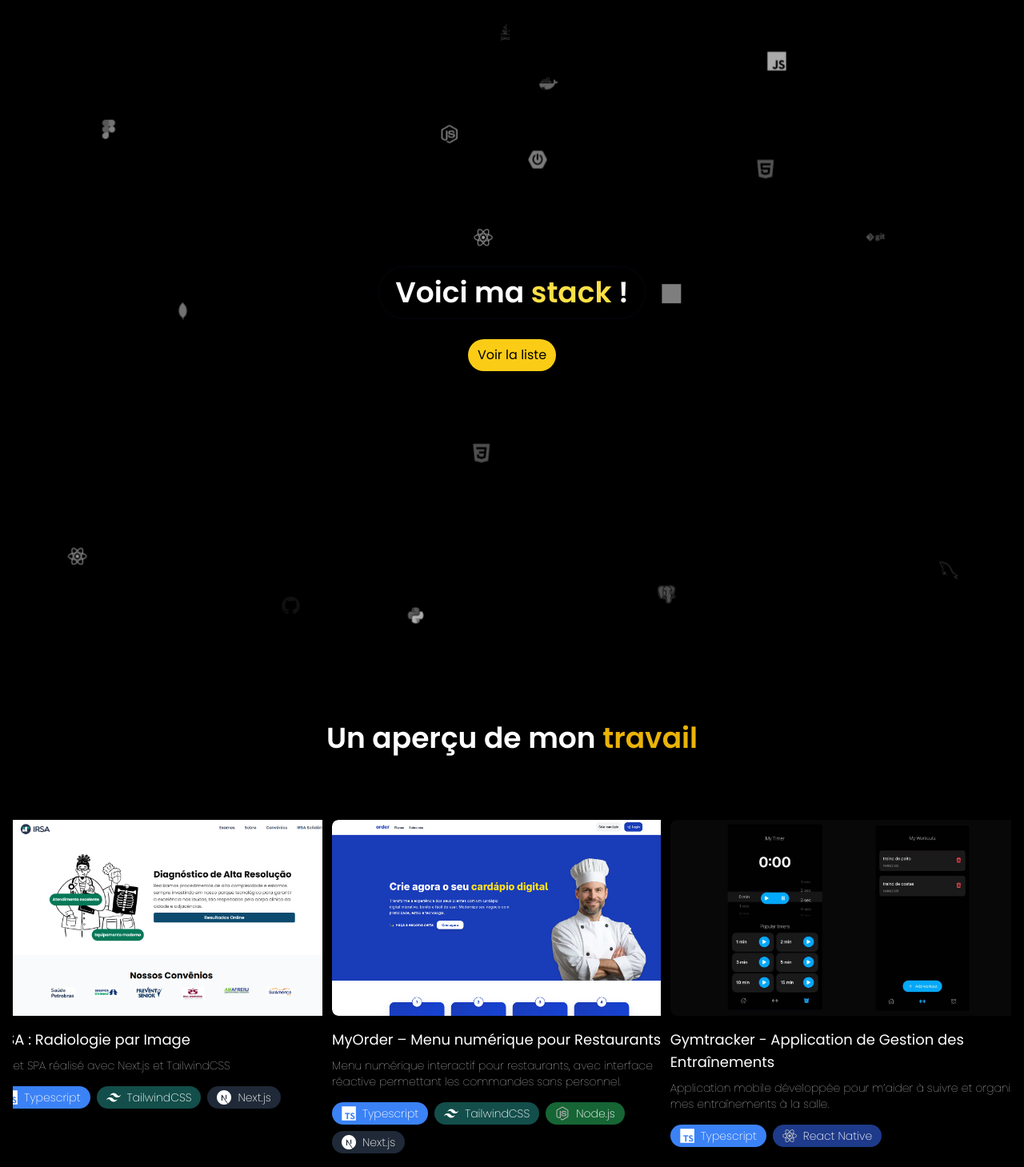
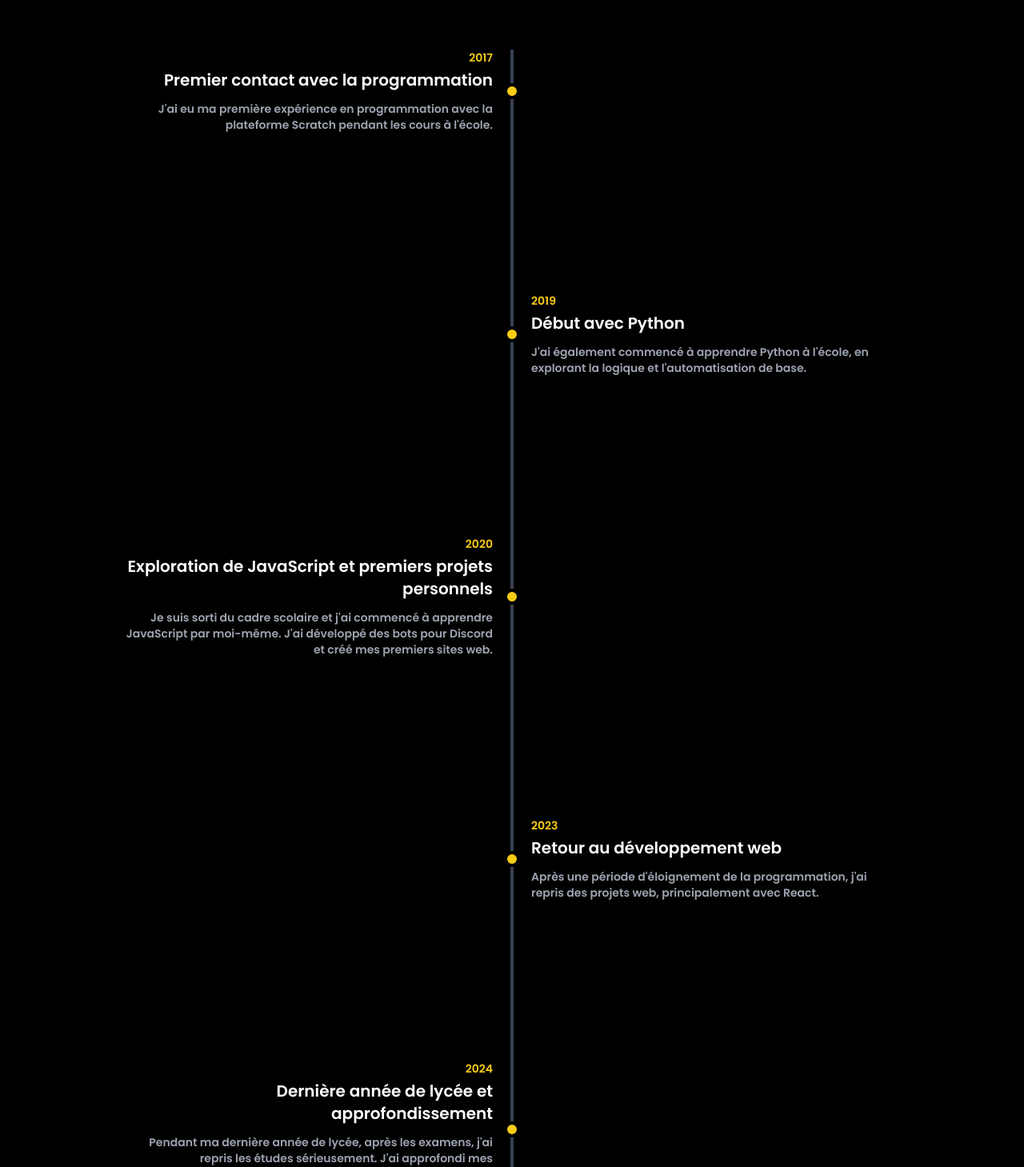
Before and after one commit to antoniovita/portfolio, a Next.js app: page /french in a window 1280 px wide. Shown: the part 802-2261 px from the top of the page at 80% size. Built offline with nearby package versions, Linux system fonts and the light colour scheme; grey boxes are pictures that could not be loaded.

Commit message:
timeline done

```diff
--- a/package.json
+++ b/package.json
@@ -17,6 +17,7 @@
     "@fortawesome/react-fontawesome": "^0.2.2",
     "@radix-ui/react-slot": "^1.1.2",
     "@shadcn/ui": "^0.0.4",
+    "aos": "^2.3.4",
     "class-variance-authority": "^0.7.1",
     "clsx": "^2.1.1",
     "framer-motion": "^12.4.7",
@@ -30,6 +31,7 @@
   },
   "devDependencies": {
     "@eslint/eslintrc": "^3",
+    "@types/aos": "^3.0.7",
     "@types/node": "^20",
     "@types/react": "^19",
     "@types/react-dom": "^19",
--- a/src/app/french/page.tsx
+++ b/src/app/french/page.tsx
@@ -8,6 +8,7 @@ import Link from "next/link";
 import { motion } from "framer-motion";
 import emailjs from '@emailjs/browser';
 import MyWork from "@/components/mywork";
+import Timeline from "@/components/timeline";
 
 const Home = () => {
   const [email, setEmail] = useState('');
@@ -75,6 +76,40 @@ const Home = () => {
     ],
   }
 ];
+
+const timeline = [
+  {
+    year: '2017',
+    title: 'Premier contact avec la programmation',
+    description: 'J\'ai eu ma première expérience en programmation avec la plateforme Scratch pendant les cours à l\'école.',
+  },
+  {
+    year: '2019',
+    title: 'Début avec Python',
+    description: 'J\'ai également commencé à apprendre Python à l\'école, en explorant la logique et l\'automatisation de base.',
+  },
+  {
+    year: '2020',
+    title: 'Exploration de JavaScript et premiers projets personnels',
+    description: 'Je suis sorti du cadre scolaire et j\'ai commencé à apprendre JavaScript par moi-même. J\'ai développé des bots pour Discord et créé mes premiers sites web.',
+  },
+  {
+    year: '2023',
+    title: 'Retour au développement web',
+    description: 'Après une période d\'éloignement de la programmation, j\'ai repris des projets web, principalement avec React.',
+  },
+  {
+    year: '2024',
+    title: 'Dernière année de lycée et approfondissement',
+    description: 'Pendant ma dernière année de lycée, après les examens, j\'ai repris les études sérieusement. J\'ai approfondi mes compétences en développement web et commencé à apprendre Java.',
+  },
+  {
+    year: '2025',
+    title: 'Début des études en informatique',
+    description: 'J\'ai commencé l\'université avec de bonnes bases, en me spécialisant dans le développement full-stack et en découvrant les données et l\'IA avec PyTorch.',
+  },
+];
+
 
 
   const [icons, setIcons] = useState<{ src: string; top: number; left: number; animationDelay: string }[]>([]);
@@ -223,6 +258,9 @@ const Home = () => {
         </motion.div>
       </div>
 
+     <Timeline timeline={timeline}  />
+
+
       <motion.div initial={{ opacity: 0 }} whileInView={{ opacity: 1 }} transition={{ duration: 3, ease: "easeOut" }} viewport={{ amount: 0.2 }} className="px-4">
   <div className="flex flex-col justify-center items-center h-screen relative">
     <h1 className="text-3xl md:text-4xl z-30 mb-[5px] text-center bg-black rounded-full border border-gray-950 px-5 py-3"> Voici ma<span className="text-yellow-300"> stack </span>!</h1>
--- a/src/app/italian/page.tsx
+++ b/src/app/italian/page.tsx
@@ -8,6 +8,7 @@ import Link from "next/link";
 import { motion } from "framer-motion";
 import emailjs from '@emailjs/browser';
 import MyWork from "@/components/mywork";
+import Timeline from "@/components/timeline";
 
 const Home = () => {
   const [email, setEmail] = useState('');
@@ -74,6 +75,40 @@ const projects = [
 ];
 
   const title = "Un po' del mio lavoro";
+
+  const timeline = [
+  {
+    year: '2017',
+    title: 'Primo contatto con la programmazione',
+    description: 'Ho avuto la mia prima esperienza con la programmazione usando la piattaforma Scratch durante le lezioni scolastiche.',
+  },
+  {
+    year: '2019',
+    title: 'Inizio con Python',
+    description: 'Ho iniziato a imparare Python a scuola, esplorando logica e automazione di base.',
+  },
+  {
+    year: '2020',
+    title: 'Esplorazione di JavaScript e primi progetti personali',
+    description: 'Ho iniziato a imparare JavaScript da autodidatta. Ho creato bot per Discord e realizzato i miei primi siti web.',
+  },
+  {
+    year: '2023',
+    title: 'Ritorno allo sviluppo web',
+    description: 'Dopo un periodo con poco contatto con la programmazione, ho ripreso a lavorare su progetti web, principalmente con React.',
+  },
+  {
+    year: '2024',
+    title: 'Ultimo anno di liceo e approfondimento',
+    description: 'Durante l’ultimo anno di liceo, dopo gli esami, ho ripreso a studiare seriamente. Ho approfondito le mie competenze nel web e ho iniziato a imparare Java.',
+  },
+  {
+    year: '2025',
+    title: 'Inizio della laurea in Informatica',
+    description: 'Ho iniziato l’università con una buona base, concentrandomi sullo sviluppo full-stack e iniziando il mio percorso nei dati e nell’intelligenza artificiale con PyTorch.',
+  },
+];
+
 
 
 
@@ -222,6 +257,9 @@ const projects = [
         </motion.div>
       </div>
 
+      <Timeline timeline={timeline}  />
+
+
       <motion.div initial={{ opacity: 0 }} whileInView={{ opacity: 1 }} transition={{ duration: 3, ease: "easeOut" }} viewport={{ amount: 0.2 }} className="px-4">
   <div className="flex flex-col justify-center items-center h-screen relative">
     <h1 className="text-3xl md:text-4xl z-30 mb-[5px] text-center bg-black rounded-full border border-gray-950 px-5 py-3"> Qual è la mia<span className="text-yellow-300"> stack </span> ?</h1>
--- a/src/app/page.tsx
+++ b/src/app/page.tsx
@@ -8,6 +8,7 @@ import Link from "next/link";
 import { motion } from "framer-motion";
 import emailjs from '@emailjs/browser';
 import MyWork from "@/components/mywork";
+import Timeline from "@/components/timeline";
 
 const Home = () => {
   const [email, setEmail] = useState('');
@@ -36,6 +37,40 @@ const Home = () => {
         console.log('Erro', err);
       });
   };
+
+const timeline = [
+  {
+    year: '2017',
+    title: 'First contact with programming',
+    description: 'I had my first experience with programming using the Scratch platform during school classes.',
+  },
+  {
+    year: '2019',
+    title: 'Starting with Python',
+    description: 'I also started learning Python at school, exploring logic and basic automation.',
+  },
+  {
+    year: '2020',
+    title: 'Exploring JavaScript and first personal projects',
+    description: 'I moved beyond school and started learning JavaScript on my own. I developed Discord bots and built my first websites.',
+  },
+  {
+    year: '2023',
+    title: 'Returning to web development',
+    description: 'After some time with less coding activity, I refocused on web projects, especially using React.',
+  },
+  {
+    year: '2024',
+    title: 'Senior year of high school and deepening knowledge',
+    description: 'During the last year of high school, after finishing exams, I resumed studying intensely. I deepened my web development skills and started learning Java.',
+  },
+  {
+    year: '2025',
+    title: 'Starting Computer Science degree',
+    description: 'I began university with a strong foundation, focusing on full-stack development and starting my journey into data and AI using PyTorch.',
+  },
+];
+
 
   const title = "A little of my work";
 
@@ -221,6 +256,10 @@ const Home = () => {
         </motion.div>
       </div>
 
+      <Timeline timeline={timeline} />
+
+
+
       <motion.div initial={{ opacity: 0 }} whileInView={{ opacity: 1 }} transition={{ duration: 3, ease: "easeOut" }} viewport={{ amount: 0.2 }} className="px-4">
   <div className="flex flex-col justify-center items-center h-screen relative">
     <h1 className="text-3xl md:text-4xl z-30 mb-[5px] text-center bg-black rounded-full border border-gray-950 px-5 py-3"> What about my <span className="text-yellow-300"> stack </span> ?</h1>
--- a/src/app/portuguese/page.tsx
+++ b/src/app/portuguese/page.tsx
@@ -8,6 +8,7 @@ import Link from "next/link";
 import { motion } from "framer-motion";
 import emailjs from '@emailjs/browser';
 import MyWork from "@/components/mywork";
+import Timeline from "@/components/timeline";
 
 const Home = () => {
   const [email, setEmail] = useState('');
@@ -36,6 +37,39 @@ const Home = () => {
         console.log('Erro', err);
       });
   };
+
+  const timeline = [
+  {
+    year: '2017',
+    title: 'Primeiro contato com programação',
+    description: 'Tive minha primeira interação com programação usando a plataforma Scratch durante as aulas da escola.',
+  },
+  {
+    year: '2019',
+    title: 'Início com Python',
+    description: 'Comecei a aprender Python também nas aulas da escola, explorando lógica e automação básica.',
+  },
+  {
+    year: '2020',
+    title: 'Explorando JavaScript e primeiros projetos pessoais',
+    description: 'Saí do ambiente escolar e comecei a aprender JavaScript por conta própria. Desenvolvi bots para Discord e criei meus primeiros sites.',
+  },
+  {
+    year: '2023',
+    title: 'Retorno ao desenvolvimento web',
+    description: 'Após um tempo com menos contato com programação, retomei o foco em projetos web, principalmente com React.',
+  },
+  {
+    year: '2024',
+    title: 'Último ano do ensino médio e aprofundamento',
+    description: 'Durante o 3º ano do ensino médio, após o fim das provas, voltei a estudar intensamente. Aprofundei meus conhecimentos em desenvolvimento web e comecei a aprender Java.',
+  },
+  {
+    year: '2025',
+    title: 'Início da faculdade de Ciência da Computação',
+    description: 'Comecei a graduação já com uma base sólida, focando em desenvolvimento full-stack e iniciando minha jornada na área de dados com PyTorch e inteligência artificial.',
+  },
+];
 
   const title: string = "Um pouco do meu trabalho";
 
@@ -221,6 +255,8 @@ const Home = () => {
         </motion.div>
       </div>
 
+      <Timeline timeline={timeline}  />
+
       <motion.div initial={{ opacity: 0 }} whileInView={{ opacity: 1 }} transition={{ duration: 3, ease: "easeOut" }} viewport={{ amount: 0.2 }} className="px-4">
   <div className="flex flex-col justify-center items-center h-screen relative">
     <h1 className="text-3xl md:text-4xl z-30 mb-[5px] text-center bg-black rounded-full border border-gray-950 px-5 py-3"> Qual é a minha<span className="text-yellow-300"> stack </span> ?</h1>
--- a/src/app/spanish/page.tsx
+++ b/src/app/spanish/page.tsx
@@ -8,6 +8,7 @@ import Link from "next/link";
 import { motion } from "framer-motion";
 import emailjs from '@emailjs/browser';
 import MyWork from "@/components/mywork";
+import Timeline from "@/components/timeline";
 
 const Home = () => {
   const [email, setEmail] = useState('');
@@ -74,6 +75,41 @@ const Home = () => {
     ],
   }
 ];
+
+
+const timeline = [
+  {
+    year: '2017',
+    title: 'Primer contacto con la programación',
+    description: 'Tuve mi primera experiencia con la programación usando la plataforma Scratch durante las clases en la escuela.',
+  },
+  {
+    year: '2019',
+    title: 'Inicio con Python',
+    description: 'También comencé a aprender Python en la escuela, explorando lógica y automatización básica.',
+  },
+  {
+    year: '2020',
+    title: 'Explorando JavaScript y primeros proyectos personales',
+    description: 'Salí del entorno escolar y empecé a aprender JavaScript por mi cuenta. Desarrollé bots para Discord y creé mis primeros sitios web.',
+  },
+  {
+    year: '2023',
+    title: 'Regreso al desarrollo web',
+    description: 'Después de un tiempo con menos contacto con la programación, retomé los proyectos web, principalmente usando React.',
+  },
+  {
+    year: '2024',
+    title: 'Último año de secundaria y profundización',
+    description: 'Durante el último año de secundaria, después de los exámenes, volví a estudiar intensamente. Profundicé mis conocimientos en desarrollo web y comencé a aprender Java.',
+  },
+  {
+    year: '2025',
+    title: 'Inicio de la carrera en Ciencias de la Computación',
+    description: 'Comencé la universidad con una base sólida, enfocándome en desarrollo full-stack e iniciando mi camino en datos e inteligencia artificial con PyTorch.',
+  },
+];
+
 
 
   const [icons, setIcons] = useState<{ src: string; top: number; left: number; animationDelay: string }[]>([]);
@@ -221,6 +257,9 @@ const Home = () => {
         </motion.div>
       </div>
 
+      <Timeline timeline={timeline}  />
+
+
       <motion.div initial={{ opacity: 0 }} whileInView={{ opacity: 1 }} transition={{ duration: 3, ease: "easeOut" }} viewport={{ amount: 0.2 }} className="px-4">
   <div className="flex flex-col justify-center items-center h-screen relative">
     <h1 className="text-3xl md:text-4xl z-30 mb-[5px] text-center bg-black rounded-full border border-gray-950 px-5 py-3"> ¿ Cual es mi <span className="text-yellow-300"> stack </span> ?</h1>
@@ -279,6 +318,8 @@ const Home = () => {
         <MyWork title={title} projects={projects}></MyWork>
         </div>
       </motion.div>
+
+
 
       <div id="about" className="flex flex-col xl:flex-row sm:flex-col items-center justify-center gap-6 md:gap-20 z-30 sm:h-auto md:h-screen px-6 sm:px-8 md:px-20">
   <motion.div initial={{ opacity: 0 }} whileInView={{ opacity: 1 }} transition={{ duration: 3, ease: "easeOut" }} viewport={{ amount: 0.2 }}>
--- /dev/null
+++ b/src/components/timeline.tsx
@@ -0,0 +1,49 @@
+'use client';
+
+import { useEffect } from 'react';
+import AOS from 'aos';
+import 'aos/dist/aos.css';
+
+export type TimelineItem = {
+  year: string;
+  title: string;
+  description: string;
+};
+
+type TimelineProps = {
+  timeline: TimelineItem[];
+};
+
+export default function Timeline({ timeline }: TimelineProps) {
+  useEffect(() => {
+    AOS.init({ duration: 800, once: true });
+  }, []);
+
+  return (
+    <div className="max-w-5xl mx-auto py-16 z-40 items-center flex flex-col bg-transparent">
+      <div className="relative w-full">
+        <div className="absolute left-1/2 transform -translate-x-1/2 h-full w-1 bg-gray-700" />
+        <div className="flex flex-col gap-[200px] relative">
+          {timeline.map((item, index) => {
+            const isLeft = index % 2 === 0;
+            return (
+              <div
+                key={index}
+                className="w-full flex justify-between items-center relative"
+                data-aos="fade-up"
+              >
+                <div className="absolute left-1/2 transform -translate-x-1/2 w-5 h-5 bg-yellow-400 rounded-full border-4 border-black z-10" />
+                <div className={`w-1/2 px-6 ${isLeft ? 'text-right' : 'text-left'} ${isLeft ? '' : 'order-2'}`}>
+                  <span className="text-yellow-400 text-sm block mb-1">{item.year}</span>
+                  <h3 className="text-xl font-semibold text-white mb-3">{item.title}</h3>
+                  <p className="text-gray-400 text-sm">{item.description}</p>
+                </div>
+                <div className="w-1/2" />
+              </div>
+            );
+          })}
+        </div>
+      </div>
+    </div>
+  );
+}
```
Also changed, not shown: 1 other file (tests, documents, lock files or other folders).
